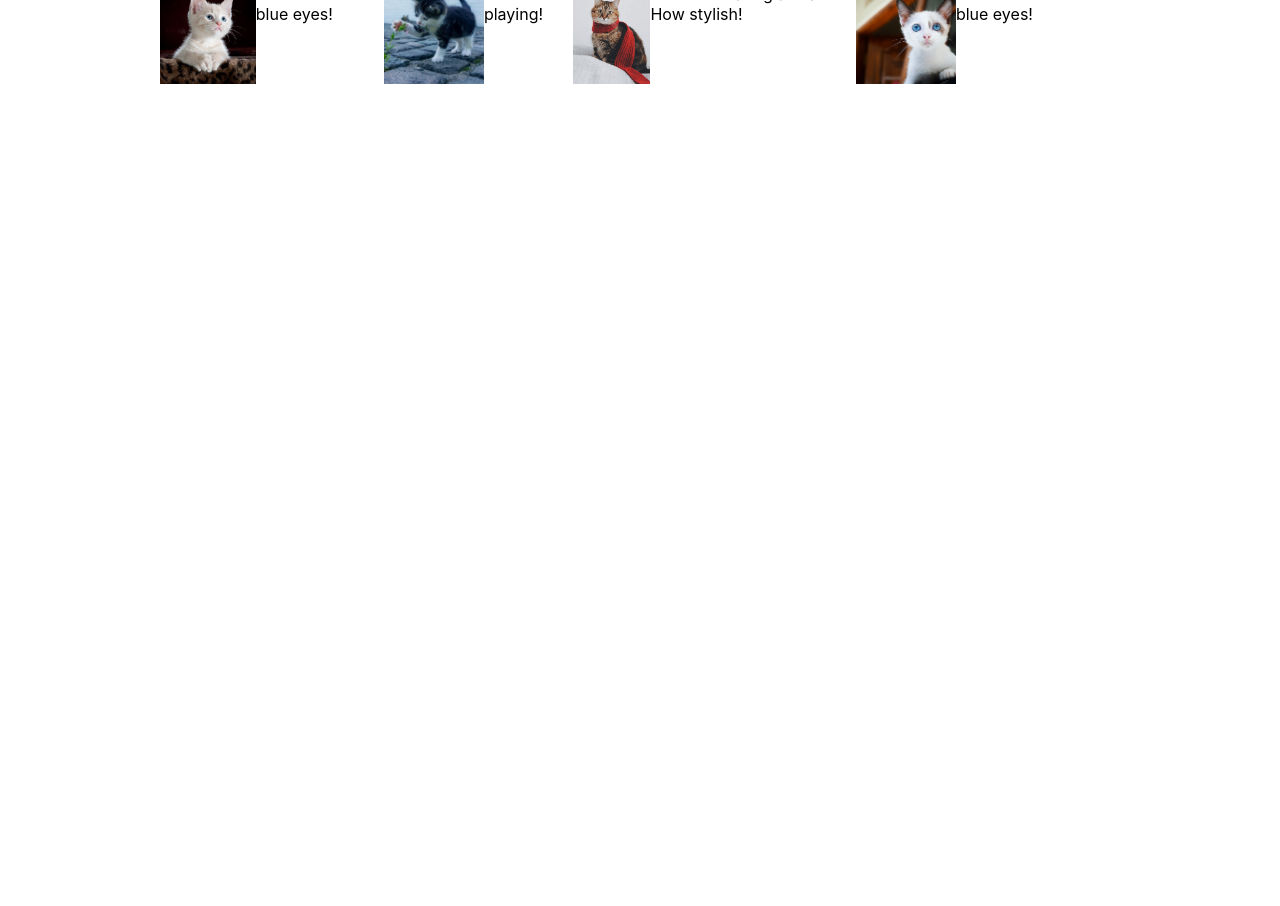
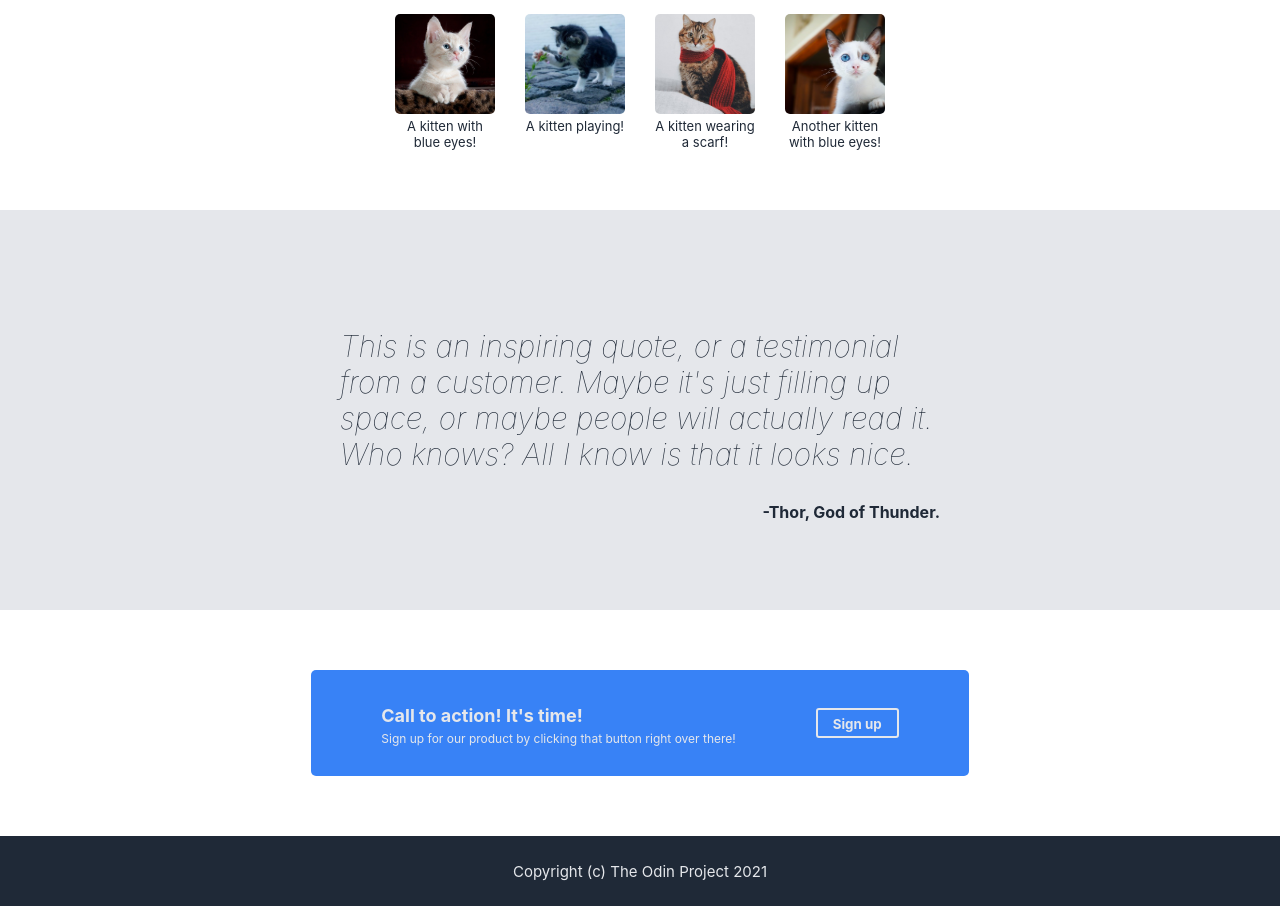
Before and after one commit to trishbaena/landingpage, a plain HTML site: page index.html in a window 1280 px wide. Shown: the part 560-1466 px from the top of the page. Before the commit the page ends 800 px from the top, so only its background shows below. Drawn offline with Linux system fonts and the light colour scheme.

Commit message:
Add index.html and style.css

```diff
--- a/index.html
+++ b/index.html
@@ -55,7 +55,7 @@
             </div>
 
             <div class="heroimg">
-                <img src="/img/main.jpeg" style="width: 350px;">
+                <img src="/img/main.jpeg" style="width: 350px; border-radius: 5px;">
             </div>
 
         </div>
@@ -77,27 +77,110 @@
                 </div>
 
                 <div class="moreinfo">
+
+                    <div class="infobox">
                         <img src="/img/kitty1.jpg" style="width: 100px;
-                    height: 100px; object-fit: cover;">
+                        height: 100px; object-fit: cover; border-radius: 5px;">
                         <div class="imgtext">A kitten with blue eyes!</div>
+                    </div>
 
+                    <div class="infobox">
                         <img src="/img/kitty2.jpg" style="width: 100px;
-                    height: 100px; object-fit: cover;">
+                        height: 100px; object-fit: cover; border-radius: 5px;">
                         <div class="imgtext">A kitten playing!</div>
+                    </div>
 
+                    <div class="infobox">
                         <img src="/img/kitty3.jpg" style="width: 100px;
-                    height: 100px; object-fit: cover;">
-                    <div class="imgtext">A kitten wearing a scarf! How stylish!</div>
+                        height: 100px; object-fit: cover; border-radius: 5px;">
+                        <div class="imgtext">A kitten wearing a scarf!</div>
+                    </div>
 
+                    <div class="infobox">
                         <img src="/img/kitty4.jpg" style="width: 100px;
-                    height: 100px; object-fit: cover;">
+                        height: 100px; object-fit: cover; border-radius: 5px;">
                         <div class="imgtext">Another kitten with blue eyes!</div>
+                    </div>
 
                 </div>
 
             </div>
 
         </div>
+
+    </div>
+
+    <!--End of info section-->
+
+    <!--Quote Section-->
+
+    <div id="quote">
+
+        <div class="container">
+
+            <div class="quotesection">
+
+                <p class="bigquote">This is an inspiring quote, or a testimonial
+                from a customer. Maybe it's just filling up space, or maybe
+                people will actually read it. Who knows? All I know is
+                that it looks nice.
+                </p>
+
+                <div class="quoteauthor">-Thor, God of Thunder.</div>
+
+            </div>
+
+        </div>
+
+    </div>
+
+    <!--End of Quote Section-->
+
+    <!--Action Section-->
+
+    <div id="action">
+
+        <div class="container">
+
+            <div class="actionframe">
+
+                <div class="actionp">
+
+                    <div class="actionheader">
+                    Call to action! It's time!
+                    </div>
+
+                    <div class="actiontext">
+                        Sign up for our product by clicking that button
+                        right over there!
+                    </div>
+
+                </div>
+
+                <div class="actionbutton">
+                    <a href="/">Sign up</a>
+                </div>
+
+            </div>
+
+        </div>
+
+    </div>
+
+    <!--End of Action Section-->
+
+    <!--Footer-->
+
+    <div id="footer">
+
+        <div class="container">
+
+            <div class="footertext">
+                Copyright (c) The Odin Project 2021
+            </div>
+
+        </div>
+
     </div>
 
 </body>
--- a/style.css
+++ b/style.css
@@ -5,6 +5,7 @@ html,body {
 body {
     display: flex;
     flex-direction: column;
+    min-height: 100vh;
     font-family: -apple-system, BlinkMacSystemFont, 'Segoe UI', Roboto, Oxygen, Ubuntu, Cantarell, 'Open Sans', 'Helvetica Neue', sans-serif;
 }
 
@@ -48,7 +49,6 @@ a {
     justify-content: center;
     align-items: center;
     height: 400px;
-
 }
 
 .herotext {
@@ -83,14 +83,12 @@ a {
     background-color: #3882f6;
     color:#e5e7eb;
     text-align: center;
-    border:#3882f6 solid 0.5px;
     border-radius: 5px;
     width: 100px;
 }
 
 .button:hover {
     background-color: #e5e7eb;
-    border: #e5e7eb solid 0.5px;
     border-radius: 5px;
 }
 
@@ -112,7 +110,7 @@ a {
 }
 
 .infoheader {
-    margin: 15px;
+    margin: 30px;
     font-weight: 900;
     font-size: 36px;
     color: #1f2937;
@@ -120,5 +118,106 @@ a {
 
 .moreinfo {
     display: flex;
-    flex-direction: row;
+    justify-content: center;
+    gap: 30px;
 }
+
+.infobox {
+    width: 100px;
+}
+
+.imgtext {
+    font-size: small;
+    display: block;
+    text-align: center;
+    color: #1f2937;
+}
+
+#quote {
+    background-color: #e5e7eb;
+    display: flex;
+    justify-content: center;
+    align-items: center;
+    margin-top: 60px;
+
+}
+
+.quotesection {
+    display: flex;
+    flex-direction: column;
+    justify-content: center;
+    align-items: center;
+    height: 400px;
+    width: 600px;
+}
+
+.bigquote {
+    color: #1f2937;
+    font-size: 30px;
+    font-weight: 100;
+    font-style: italic;
+}
+
+.quoteauthor {
+    margin-left: auto;
+    font-weight: 700;
+    color: #1f2937;
+}
+
+#action {
+    display: flex;
+    margin: 60px 0;
+    justify-content: center;
+    align-items: center;
+}
+
+.actionframe {
+    background-color: #3882f6;
+    padding: 30px 70px;
+    display: flex;
+    align-items: center;
+    justify-content: center;
+    color: #e5e7eb;
+    gap: 80px;
+    border-radius: 5px;
+}
+
+.actionheader {
+    font-size: 18px;
+    font-weight: bold;
+    padding: 5px 0px;
+}
+
+.actionp {
+    font-size: 12px;
+}
+
+.actionbutton {
+    border: 2px solid #e5e7eb;
+    border-radius: 3px;
+    padding: 3px;
+    font-weight: bold;
+    padding: 3px 15px;
+}
+
+.actionbutton:hover {
+    background-color: #e5e7eb;
+}
+
+.actionbutton:hover a {
+    color: #3882f6;
+}
+
+#footer {
+    background-color: #1f2937;
+    height: 70px;
+    display: flex;
+    justify-content: center;
+    align-items: center;
+    margin-top: auto;
+}
+
+.footertext {
+    color:#e5e7eb;
+    font-size: 15px;
+}
```
Lines whose indentation alone changed are shown as unchanged.
